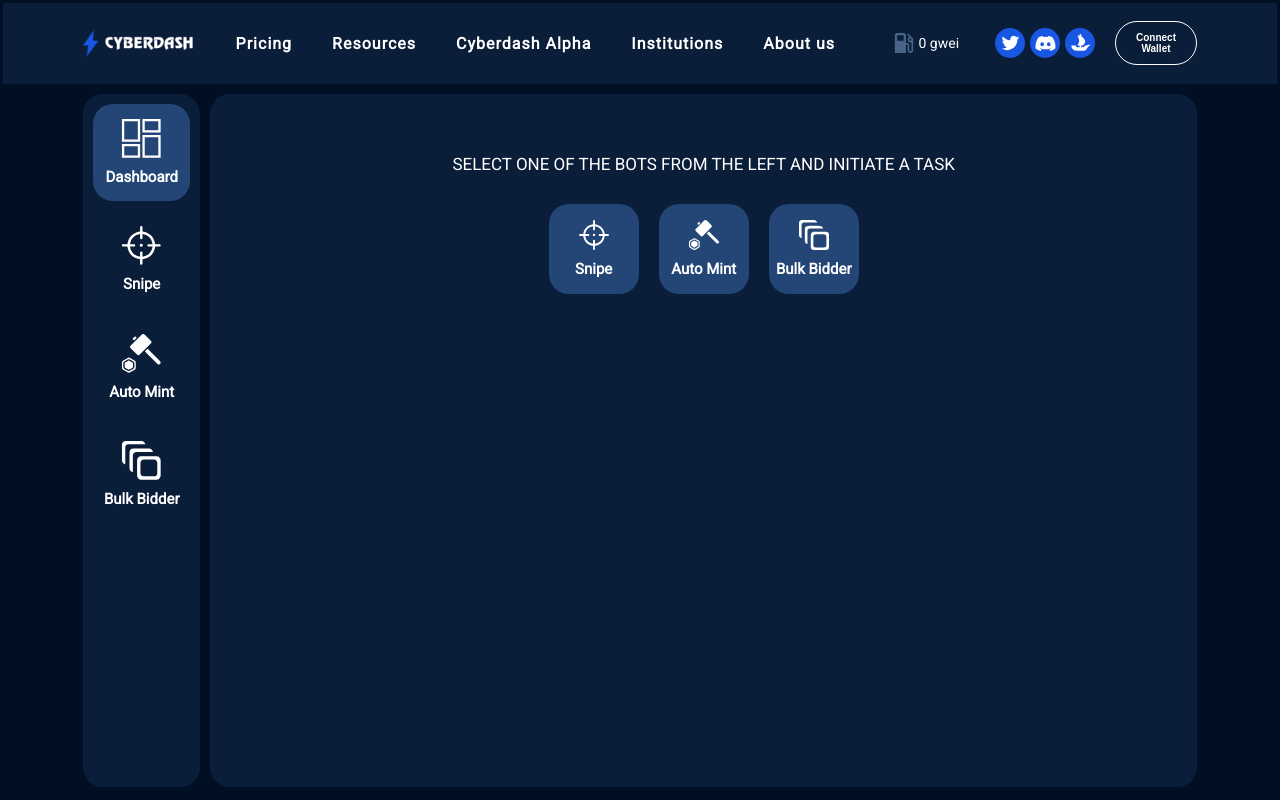
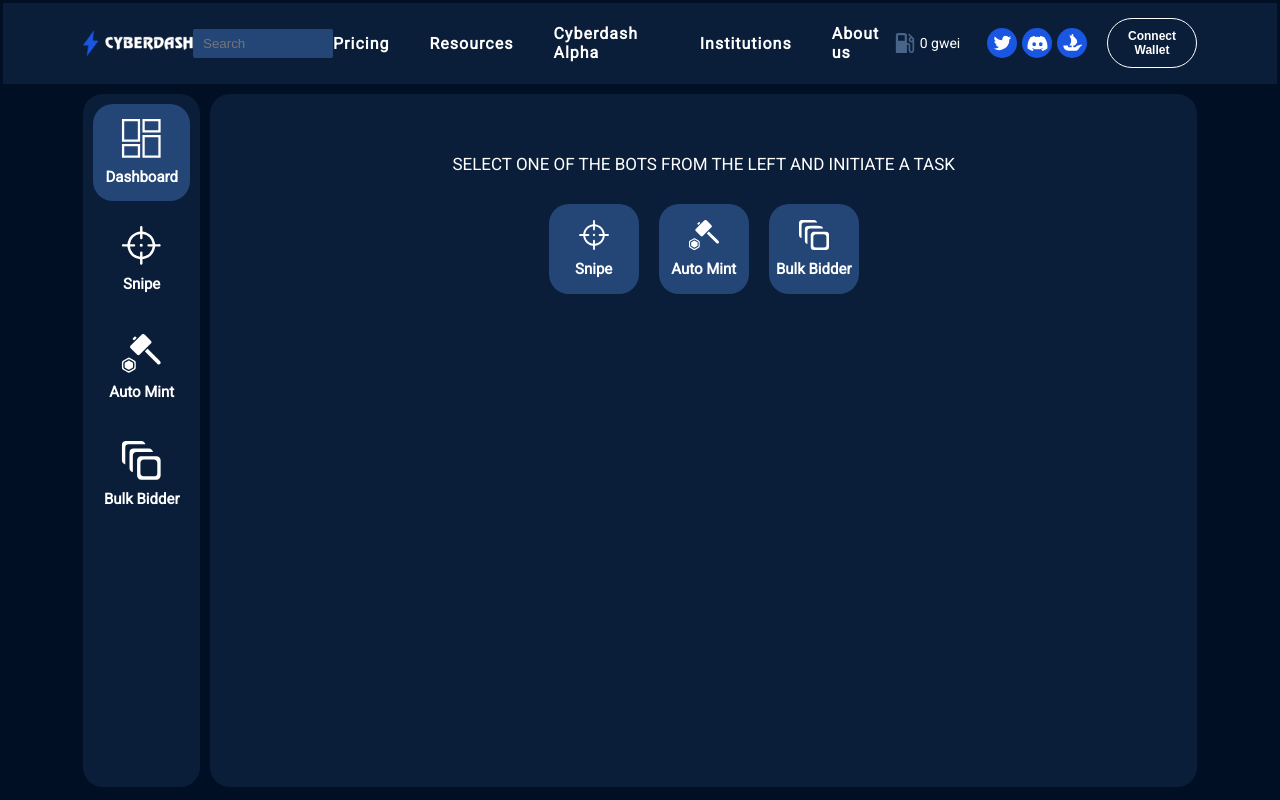
Before and after one commit to FortuneWebWorks/Cyber-React-Sass, a React (Create React App) app: page / in a window 1280 px wide. Built offline with nearby package versions, Linux system fonts and the light colour scheme.

Commit message:
:zap: search added to header

```diff
--- a/src/components/Header.js
+++ b/src/components/Header.js
@@ -6,6 +6,7 @@ import { ReactComponent as TwitterIcon } from '../assets/images/twitter.svg';
 import { ReactComponent as LinkedinIcon } from '../assets/images/linkdin.svg';
 import { ReactComponent as GasIcon } from '../assets/images/gas.svg';
 import HeaderMenu from './HeaderMenu';
+import Search from './Search';
 import { toast } from 'react-toastify';
 
 import { MetaMask, Node } from '../libs/wallets';
@@ -66,6 +67,8 @@ const Header = () => {
     <header className="header">
       <img className="header__logo" src={logo} alt="logo" />
 
+      <Search />
+
       <div className="header__menu-item">
         <span>Pricing</span>
         <span>Resources</span>
--- a/src/components/Menu.js
+++ b/src/components/Menu.js
@@ -1,3 +1,4 @@
+import { useEffect } from 'react';
 import '../styles/menu.scss';
 // Icnos
 import { ReactComponent as DashboardIcon } from '../assets/icons/dashboard.svg';
@@ -40,6 +41,12 @@ const renderMenu = (title) => {
 };
 
 const Menu = ({ title, active, noMenu, callBack }) => {
+  useEffect(() => {
+    window && window.addEventListener('click', (e) => {
+      console.log(e.target)
+    })
+  }, [])
+
   return (
     <div
       className={`menu ${active ? 'active' : ''}`}
--- /dev/null
+++ b/src/components/Search.js
@@ -0,0 +1,8 @@
+import React from 'react';
+import '../styles/search.scss';
+
+const Search = () => {
+  return <input className="search" placeholder="Search" />;
+};
+
+export default Search;
--- a/src/styles/header.scss
+++ b/src/styles/header.scss
@@ -67,7 +67,7 @@
     padding: 1rem 2rem;
     background-color: transparent;
     color: #fff;
-    font-size: 1rem;
+    font-size: 1.2rem;
     font-weight: bold;
     cursor: pointer;
   }
--- a/src/styles/index.scss
+++ b/src/styles/index.scss
@@ -25,11 +25,11 @@ html {
   }
 
   @media (max-width: 1235px) {
-    font-size: 9px;
+    font-size: 7px;
   }
 
   @media (max-width: 1050px) {
-    font-size: 9px;
+    font-size: 8px;
   }
 
   @media (max-width: 900px) {
--- /dev/null
+++ b/src/styles/search.scss
@@ -0,0 +1,12 @@
+@use './colors' as *;
+@use './variables' as *;
+
+.search {
+  width: 14rem;
+  border: none;
+  border-radius: 0.2rem;
+  padding: 0.7rem 1rem;
+  background-color: $primary-light;
+  color: #f4f4f4;
+  outline: none;
+}
```
